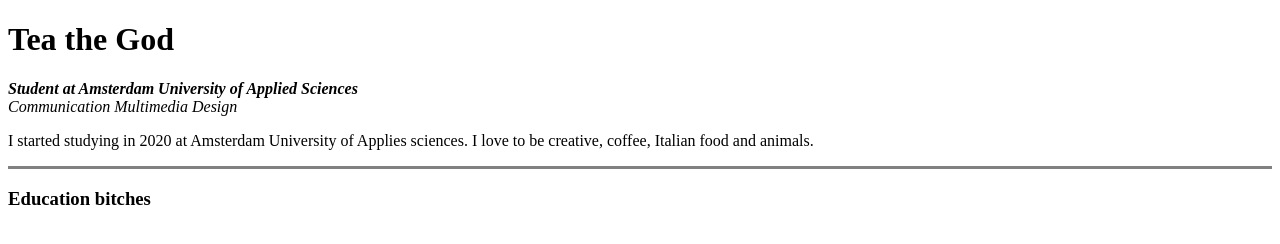
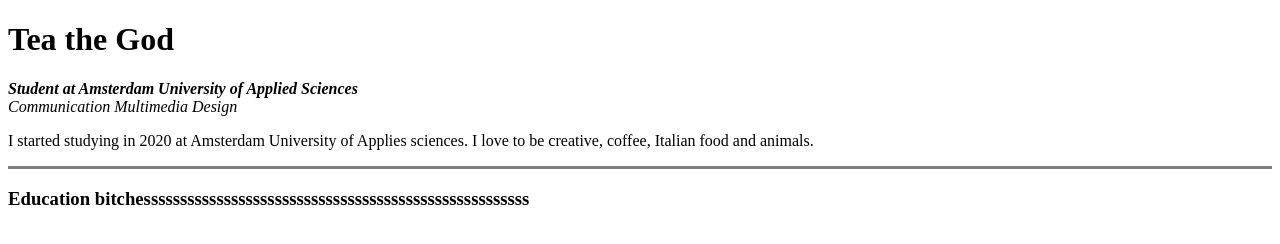
Before and after one commit to rvdegroen/rvdegroen.github.io, a plain HTML site: page index.html in a window 1280 px wide. Drawn offline with Linux system fonts and the light colour scheme.

Commit message:
update index

```diff
--- a/index.html
+++ b/index.html
@@ -14,6 +14,6 @@
     </p>
     <p>I started studying in 2020 at Amsterdam University of Applies sciences. I love to be creative, coffee, Italian food and animals.</p>
     <hr size="3", noshade="">
-    <h3>Education bitches</h3>
+    <h3>Education bitchesssssssssssssssssssssssssssssssssssssssssssssssssssss</h3>
 </body>
 </html>
```
